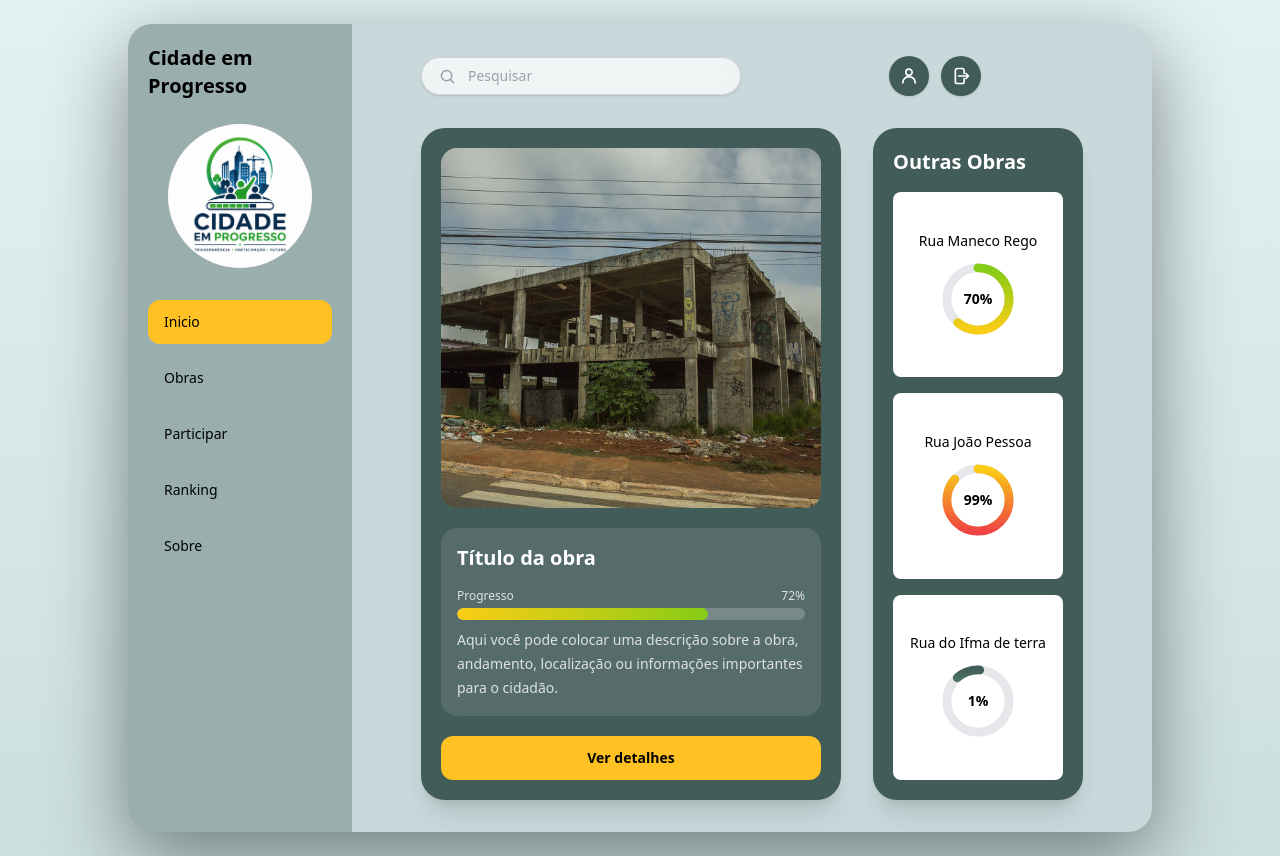
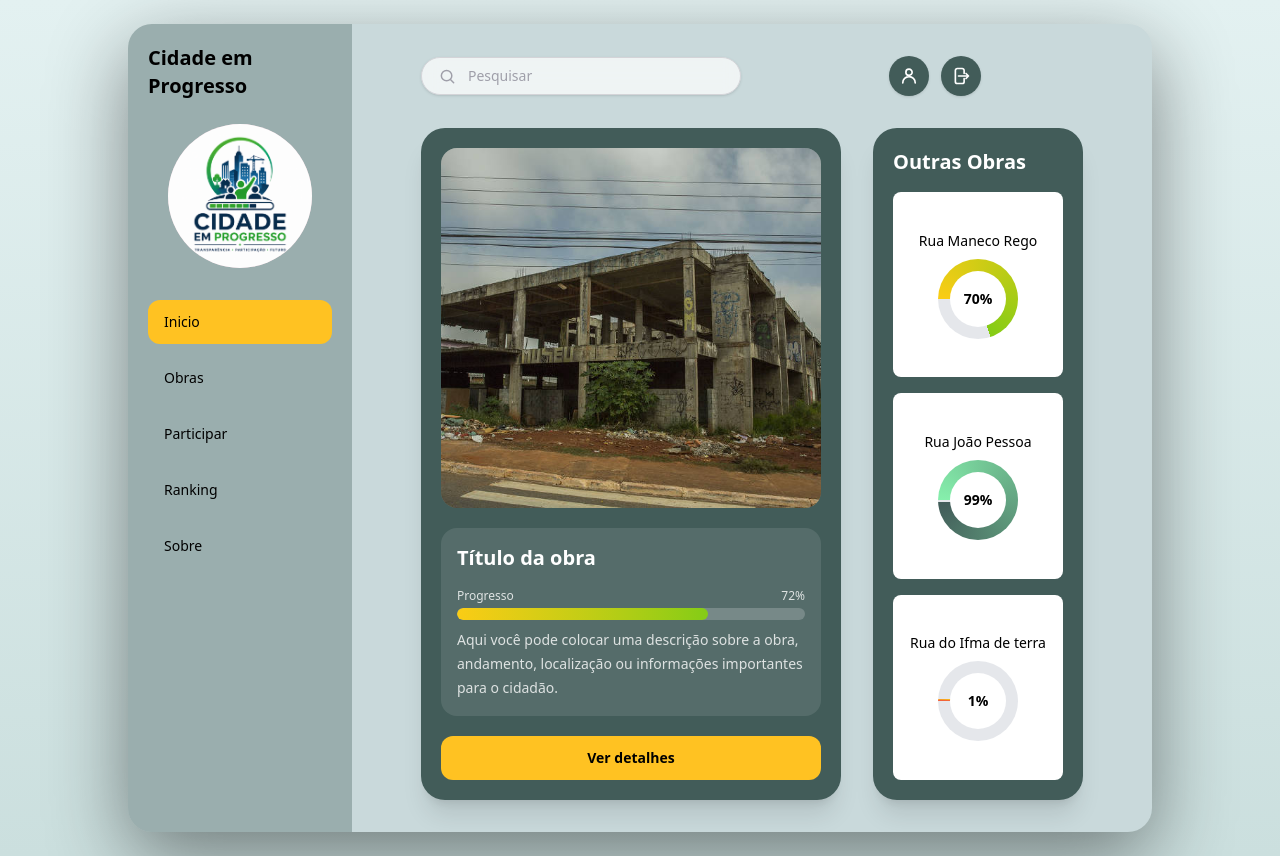
Before and after one commit to TornadoP/Cidade-Em-Progresso, a Next.js app: page / in a window 1280 px wide. Built offline with nearby package versions, Linux system fonts and the light colour scheme.

Commit message:
alterando a forma de configurar as cores dos graficos nos cards verticais e movendo para fora da export default home

```diff
--- a/app/page.tsx
+++ b/app/page.tsx
@@ -12,6 +12,48 @@ import { useRouter } from "next/navigation";
 //Tornar clicavel, tanto foto nome ou qualquer parte dentro do quadrado ou seja div, para encaminhar para o link
 
 // Aqui é o código para o sistema funcionar, não mexa aqui comece após o main
+
+//function coresRosca -- configurações das cores dos graficos do card vertical
+// function roscaProgresso -- configurações do gráfico de rosca do card vertical
+
+function coresRosca(progresso: number) {
+  if (progresso < 50) {
+    return {
+      inicio: "#EF4444",
+      fim: "#FACC15",
+    };
+  }
+
+  if (progresso < 75) {
+    return {
+      inicio: "#FACC15",
+      fim: "#84CC16",
+    };
+  }
+
+  return {
+    inicio: "#86EFAC",
+    fim: "#425C59",
+  };
+}
+function RoscaProgresso({ progresso }: { progresso: number }) {
+  const cores = coresRosca(progresso);
+
+  return (
+    <div
+      className="relative flex h-20 w-20 items-center justify-center rounded-full"
+      style={{
+        background: `conic-gradient(from -90deg, ${cores.inicio} 0%, ${cores.fim} ${progresso}%, #E5E7EB ${progresso}% 100%)`,
+      }}
+    >
+      <div className="absolute h-14 w-14 rounded-full bg-white"></div>
+
+      <span className="absolute text-sm font-semibold text-black">
+        {progresso}%
+      </span>
+    </div>
+  );
+}
 export default function Home() {
   const [pesquisa, setPesquisa] = useState("");
   const router = useRouter();
@@ -32,6 +74,7 @@ export default function Home() {
 
     return "bg-gradient-to-r from-[#86EFAC] to-[#425C59]";
   }
+
   return (
     <div className="flex min-h-screen items-center justify-center bg-gradient-to-b from-[#E3F1F1] to-[#CBDfde] p-4 font-sans sm:p-6">
       <main className="flex w-full max-w-5xl flex-col overflow-hidden rounded-3xl bg-[#C9D9DB] shadow-[0_25px_80px_rgba(0,0,0,0.45)] md:min-h-[650px] md:flex-row">
@@ -237,47 +280,7 @@ export default function Home() {
                       Rua Maneco Rego
                     </p>
 
-                    <div className="relative flex h-20 w-20 items-center justify-center">
-                      <svg className="h-20 w-20 -rotate-90" viewBox="0 0 36 36">
-                        <defs>
-                          <linearGradient
-                            id="gradRosca1"
-                            x1="0%"
-                            y1="0%"
-                            x2="100%"
-                            y2="0%"
-                          >
-                            <stop offset="0%" stopColor="#FACC15" />
-                            <stop offset="100%" stopColor="#84CC16" />
-                          </linearGradient>
-                        </defs>
-                        <circle
-                          cx="18"
-                          cy="18"
-                          r="14"
-                          pathLength="100"
-                          fill="none"
-                          stroke="#E5E7EB"
-                          strokeWidth="4"
-                        />
-                        <circle
-                          cx="18"
-                          cy="18"
-                          r="14"
-                          pathLength="100"
-                          fill="none"
-                          stroke="url(#gradRosca1)"
-                          strokeWidth="4"
-                          strokeLinecap="round"
-                          className="rosca-progresso-animada"
-                          style={{ "--progresso-rosca": "70" } as CSSProperties}
-                        />
-                      </svg>
-
-                      <span className="absolute text-sm font-semibold text-black">
-                        70%
-                      </span>
-                    </div>
+                    <RoscaProgresso progresso={70} />
                   </div>
 
                   {/* Gráfico 2 */}
@@ -286,47 +289,7 @@ export default function Home() {
                       Rua João Pessoa
                     </p>
 
-                    <div className="relative flex h-20 w-20 items-center justify-center">
-                      <svg className="h-20 w-20 -rotate-90" viewBox="0 0 36 36">
-                        <defs>
-                          <linearGradient
-                            id="gradRosca2"
-                            x1="0%"
-                            y1="0%"
-                            x2="100%"
-                            y2="0%"
-                          >
-                            <stop offset="0%" stopColor="#EF4444" />
-                            <stop offset="100%" stopColor="#FACC15" />
-                          </linearGradient>
-                        </defs>
-                        <circle
-                          cx="18"
-                          cy="18"
-                          r="14"
-                          pathLength="100"
-                          fill="none"
-                          stroke="#E5E7EB"
-                          strokeWidth="4"
-                        />
-                        <circle
-                          cx="18"
-                          cy="18"
-                          r="14"
-                          pathLength="100"
-                          fill="none"
-                          stroke="url(#gradRosca2)"
-                          strokeWidth="4"
-                          strokeLinecap="round"
-                          className="rosca-progresso-animada"
-                          style={{ "--progresso-rosca": "99" } as CSSProperties}
-                        />
-                      </svg>
-
-                      <span className="absolute text-sm font-semibold text-black">
-                        99%
-                      </span>
-                    </div>
+                    <RoscaProgresso progresso={99} />
                   </div>
 
                   {/* Gráfico 3 */}
@@ -335,47 +298,7 @@ export default function Home() {
                       Rua do Ifma de terra
                     </p>
 
-                    <div className="relative flex h-20 w-20 items-center justify-center">
-                      <svg className="h-20 w-20 -rotate-90" viewBox="0 0 36 36">
-                        <defs>
-                          <linearGradient
-                            id="gradRosca3"
-                            x1="0%"
-                            y1="0%"
-                            x2="100%"
-                            y2="0%"
-                          >
-                            <stop offset="0%" stopColor="#86EFAC" />
-                            <stop offset="100%" stopColor="#425C59" />
-                          </linearGradient>
-                        </defs>
-                        <circle
-                          cx="18"
-                          cy="18"
-                          r="14"
-                          pathLength="100"
-                          fill="none"
-                          stroke="#E5E7EB"
-                          strokeWidth="4"
-                        />
-                        <circle
-                          cx="18"
-                          cy="18"
-                          r="14"
-                          pathLength="100"
-                          fill="none"
-                          stroke="url(#gradRosca3)"
-                          strokeWidth="4"
-                          strokeLinecap="round"
-                          className="rosca-progresso-animada"
-                          style={{ "--progresso-rosca": "1" } as CSSProperties}
-                        />
-                      </svg>
-
-                      <span className="absolute text-sm font-semibold text-black">
-                        1%
-                      </span>
-                    </div>
+                    <RoscaProgresso progresso={1} />
                   </div>
                 </div>
               </div>
```
